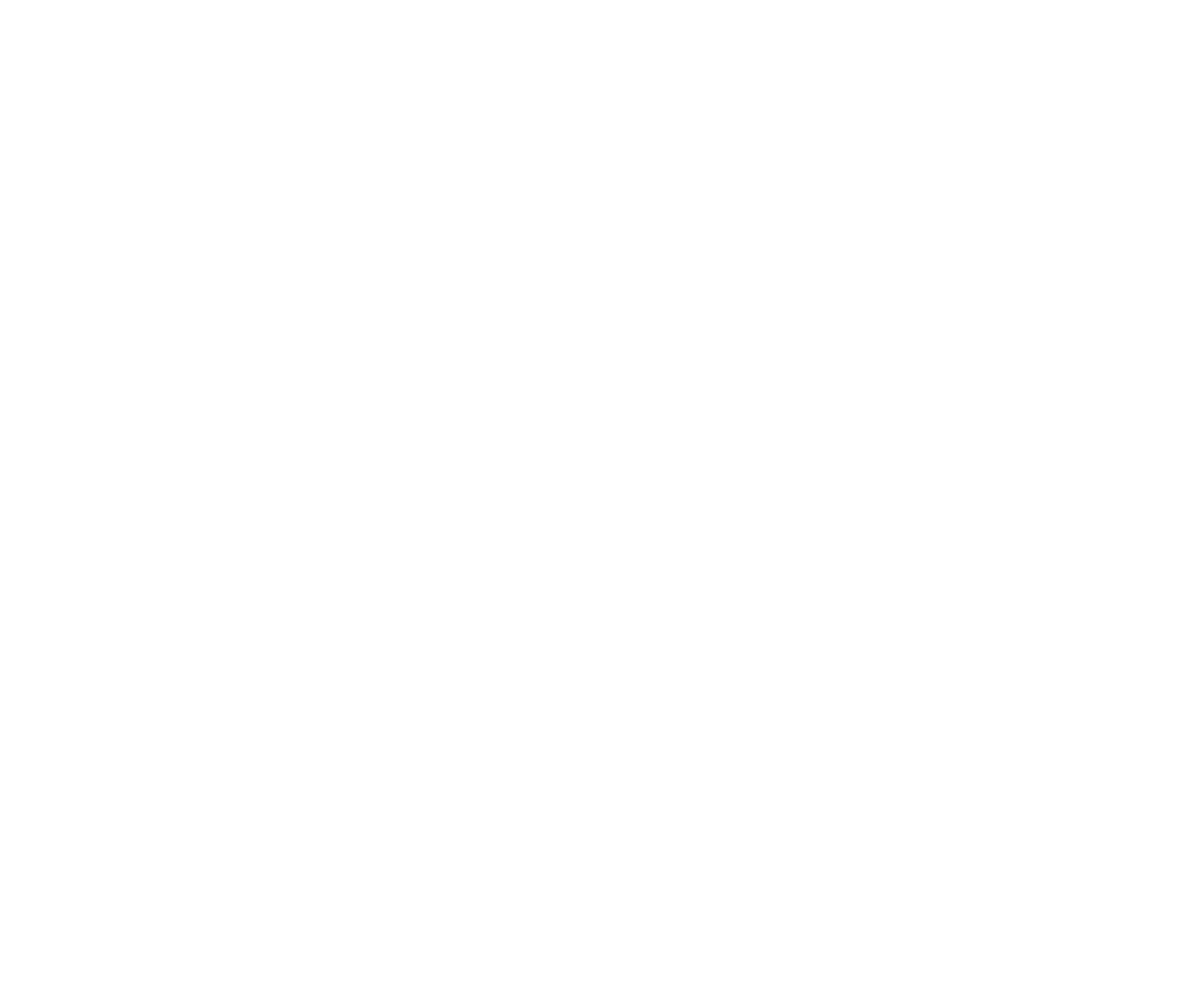
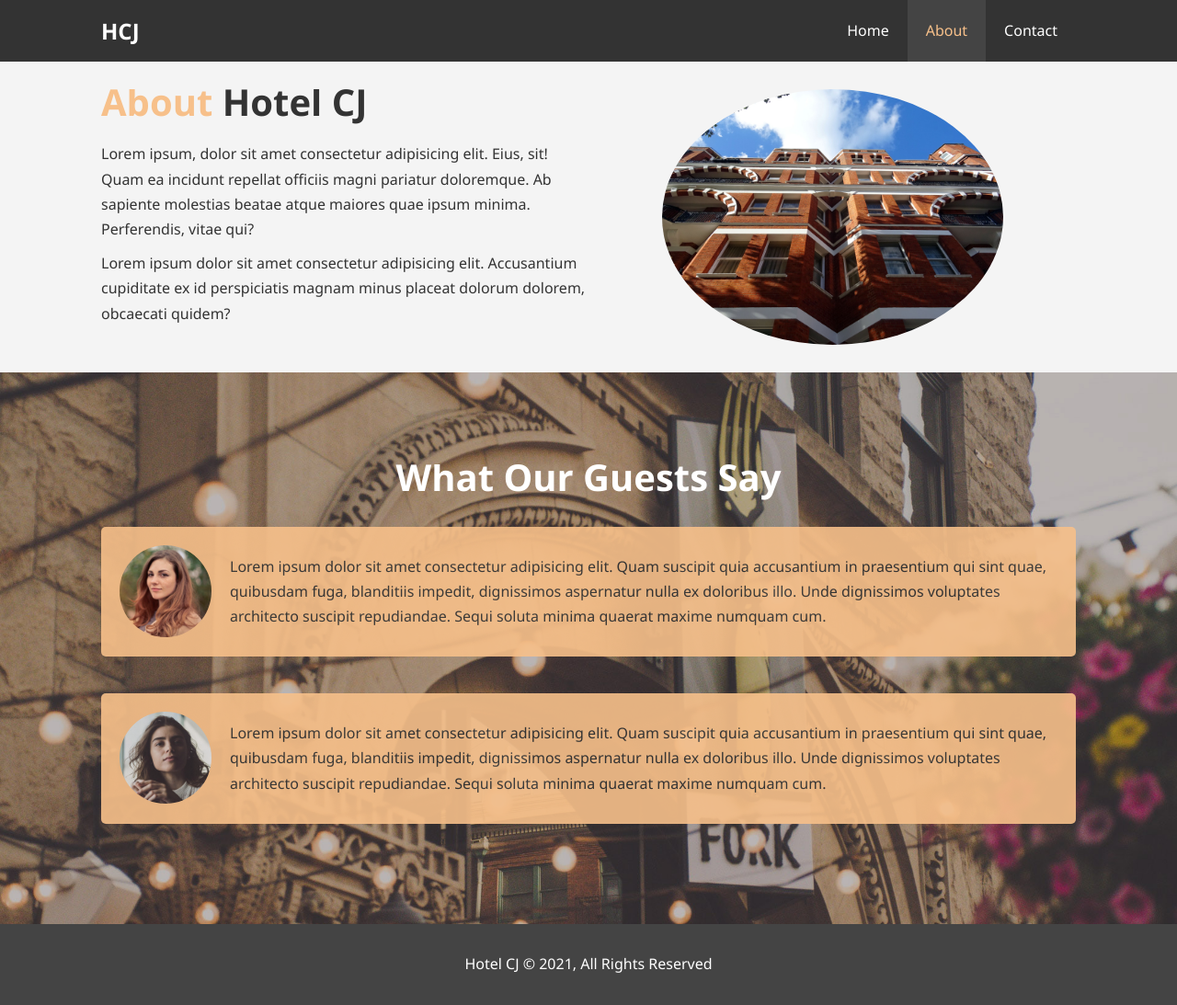
Before and after one commit to cjpesco/hotelwebsite, a plain HTML site: page about.html in a window 1280 px wide. Shown: the whole page at 92% size. Before the commit the page ends 800 px from the top, so only its background shows below. Drawn offline with Linux system fonts and the light colour scheme.

Commit message:
About Page

```diff
--- a/about.html
+++ b/about.html
@@ -0,0 +1,91 @@
+<!DOCTYPE html>
+<html lang="en">
+  <head>
+    <meta charset="UTF-8" />
+    <meta http-equiv="X-UA-Compatible" content="IE=edge" />
+    <meta name="viewport" content="width=device-width, initial-scale=1.0" />
+    <meta
+      name="description"
+      content="The luxurious and relaxing hotel in Maasin"
+    />
+    <meta
+      name="keywords"
+      content="hotel in maasin, hotel maasin, maasin hotel"
+    />
+    <title>Hotel CJ | About</title>
+
+    <link rel="stylesheet" href="css/app.css" />
+  </head>
+  <body>
+    <header>
+      <nav id="navbar">
+        <div class="container">
+          <h1 class="logo">
+            <a href="index.html">HCJ</a>
+          </h1>
+          <ul>
+            <li><a href="index.html">Home</a></li>
+            <li><a class="current" href="about.html">About</a></li>
+            <li><a href="contact.html">Contact</a></li>
+          </ul>
+        </div>
+      </nav>
+    </header>
+
+    <section id="about-info" class="bg-light py-3">
+      <div class="container">
+        <div class="info-left">
+          <h1 class="l-heading">
+            <span class="text-primary">About</span> Hotel CJ
+          </h1>
+          <p>
+            Lorem ipsum, dolor sit amet consectetur adipisicing elit. Eius, sit!
+            Quam ea incidunt repellat officiis magni pariatur doloremque. Ab
+            sapiente molestias beatae atque maiores quae ipsum minima.
+            Perferendis, vitae qui?
+          </p>
+          <p>
+            Lorem ipsum dolor sit amet consectetur adipisicing elit. Accusantium
+            cupiditate ex id perspiciatis magnam minus placeat dolorum dolorem,
+            obcaecati quidem?
+          </p>
+        </div>
+
+        <div class="info-right">
+          <img src="./img/photo-2.jpg" alt="hotel" />
+        </div>
+      </div>
+    </section>
+
+    <div class="clr"></div>
+
+    <section id="testimonials" class="py-3">
+      <div class="container">
+        <h2 class="l-heading">What Our Guests Say</h2>
+        <div class="testimonial bg-primary">
+          <img src="./img/person-1.jpg" alt="Samantha" />
+          <p>
+            Lorem ipsum dolor sit amet consectetur adipisicing elit. Quam
+            suscipit quia accusantium in praesentium qui sint quae, quibusdam
+            fuga, blanditiis impedit, dignissimos aspernatur nulla ex doloribus
+            illo. Unde dignissimos voluptates architecto suscipit repudiandae.
+            Sequi soluta minima quaerat maxime numquam cum.
+          </p>
+        </div>
+        <div class="testimonial bg-primary">
+          <img src="./img/person-2.jpg" alt="Jen" />
+          <p>
+            Lorem ipsum dolor sit amet consectetur adipisicing elit. Quam
+            suscipit quia accusantium in praesentium qui sint quae, quibusdam
+            fuga, blanditiis impedit, dignissimos aspernatur nulla ex doloribus
+            illo. Unde dignissimos voluptates architecto suscipit repudiandae.
+            Sequi soluta minima quaerat maxime numquam cum.
+          </p>
+        </div>
+      </div>
+    </section>
+    <footer id="main-footer">
+      <p>Hotel CJ &copy; 2021, All Rights Reserved</p>
+    </footer>
+  </body>
+</html>
--- a/css/app.css
+++ b/css/app.css
@@ -77,6 +77,22 @@ p {
 .clr {
   clear: both;
 }
+
+.l-heading {
+  font-size: 40px;
+}
+
+/* Padding */
+.py-1 {
+  padding: 10px 0;
+}
+.py-2 {
+  padding: 20px 0;
+}
+.py-3 {
+  padding: 30px 0;
+}
+
 /* Navbar */
 #navbar {
   background: #333;
@@ -172,6 +188,50 @@ p {
   margin-bottom: 10px;
 }
 
+/* About Info */
+#about-info .info-right {
+  float: right;
+  width: 50%;
+  min-height: 100%;
+}
+
+#about-info .info-right img {
+  display: block;
+  margin: auto;
+  width: 70%;
+  border-radius: 50%;
+}
+#about-info .info-left {
+  float: left;
+  width: 50%;
+  min-height: 100%;
+}
+
+/* Testimonials */
+#testimonials {
+  height: 600px;
+  background: url("../img/test-bg.jpg") no-repeat center center/cover;
+  padding-top: 100px;
+}
+#testimonials h2 {
+  color: #fff;
+  text-align: center;
+  padding-bottom: 40px;
+}
+#testimonials .testimonial {
+  padding: 20px;
+  margin-bottom: 40px;
+  border-radius: 5px;
+  opacity: 0.9;
+}
+
+#testimonials .testimonial img {
+  width: 100px;
+  float: left;
+  margin-right: 20px;
+  border-radius: 50%;
+}
+
 /* Footer */
 #main-footer {
   text-align: center;
```
